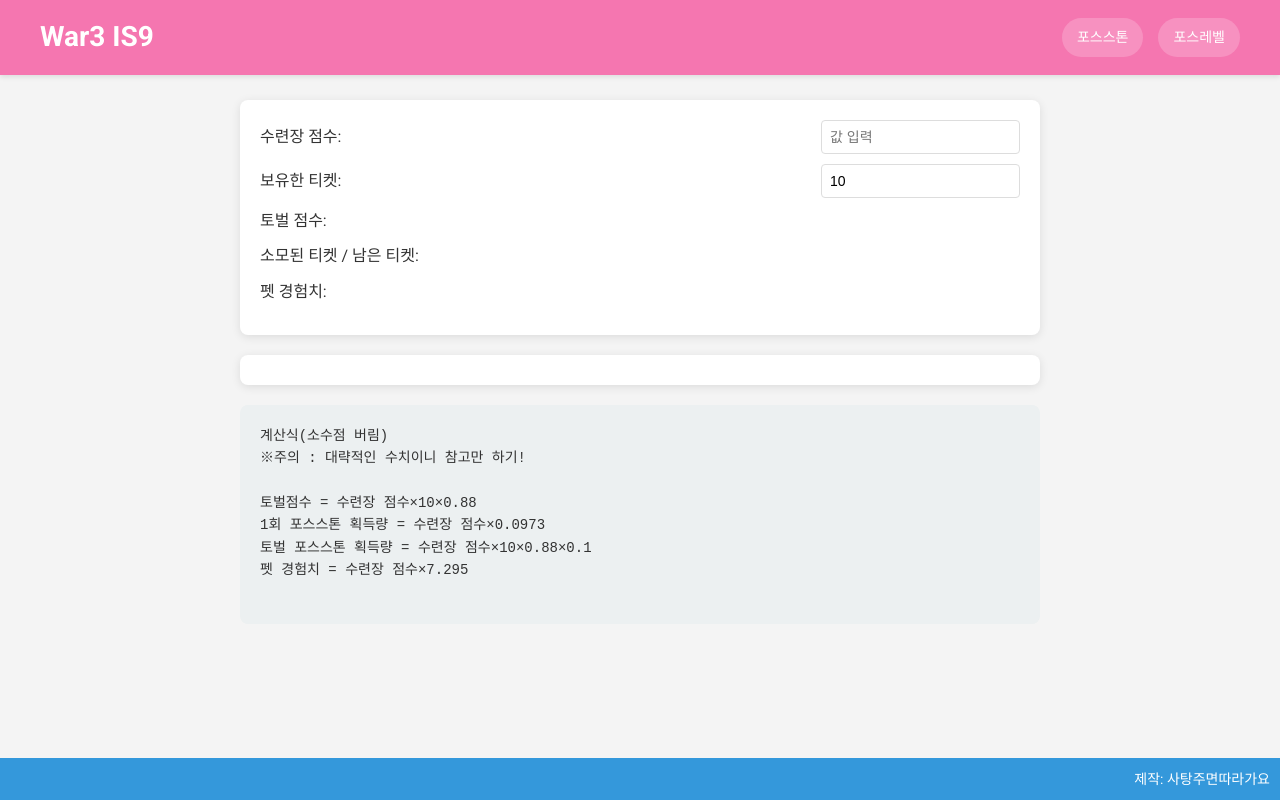
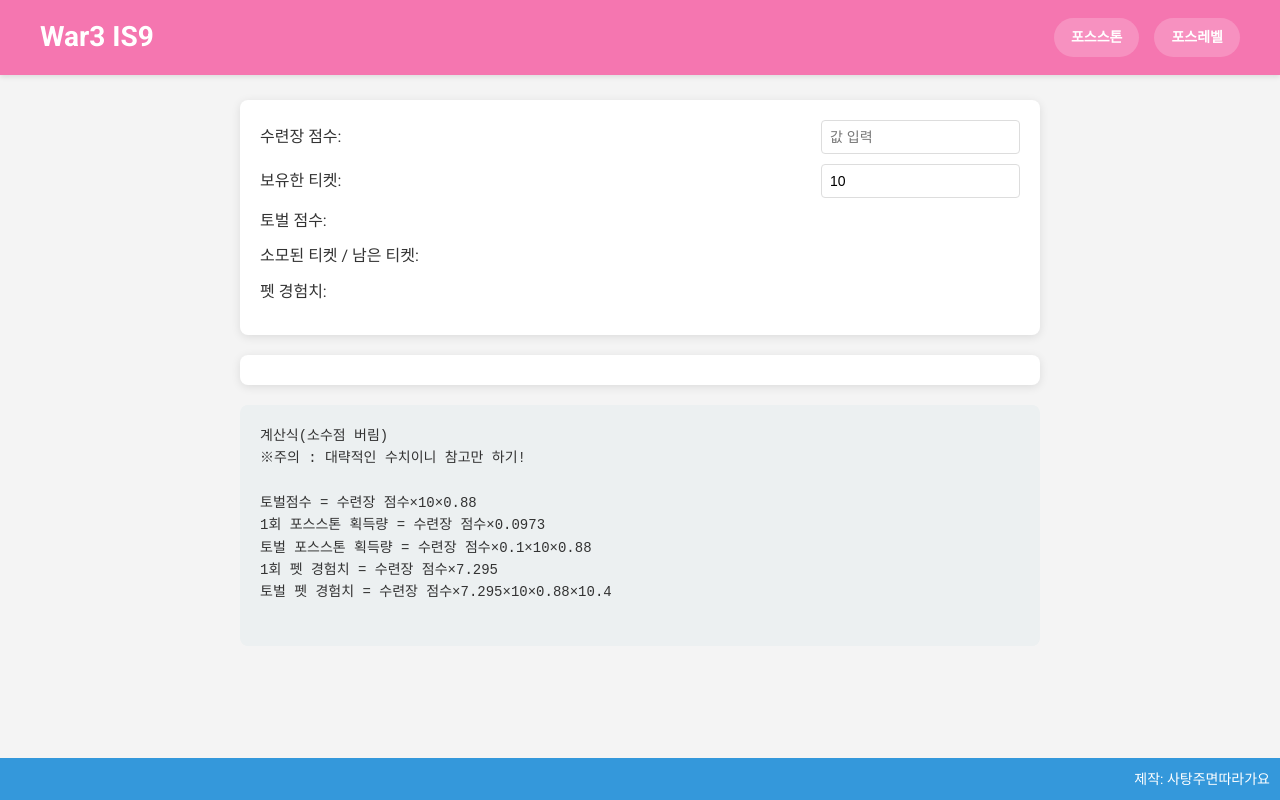
Before and after one commit to woongdam777/isnine, a plain HTML site: page index.html in a window 1280 px wide. Drawn offline with Linux system fonts and the light colour scheme.

Commit message:
edit_pet_calc

```diff
--- a/index.css
+++ b/index.css
@@ -77,9 +77,10 @@ nav ul li {
   background-color: rgba(255,255,255,0.2);
   border-radius: 20px;
   cursor: pointer;
-  padding: 0.8rem 1.5rem;
+  padding: 0.8rem 1.7rem;
   transition: background-color 0.3s, color 0.3s;
   font-size: 1.4rem;
+  font-weight: bold;
 }
 
 nav ul li:hover {
@@ -128,7 +129,7 @@ footer {
   font-size: 1.4rem;
 }
 
-@media (max-width: 768px) {
+@media (max-width: 1024px) {
   .header-content {
     flex-direction: column;
     align-items: flex-start;
@@ -140,7 +141,6 @@ footer {
   }
 
   nav ul {
-    justify-content: space-between;
     width: 100%;
   }
 
@@ -150,7 +150,6 @@ footer {
   }
 
   input {
-    width: 100%;
     margin-top: 0.5rem;
   }
 
--- a/index.html
+++ b/index.html
@@ -13,15 +13,24 @@
       <h1>War3 IS9</h1>
       <nav>
         <ul>
-          <li data-section="section-one">포스스톤</li>
-          <li data-section="section-two">포스레벨</li>
+          <!-- <li data-section="section-one">링크모음</li> -->
+          <li data-section="section-two">포스스톤</li>
+          <li data-section="section-three">포스레벨</li>
         </ul>
       </nav>
     </div>
   </header>
   <div class="content-wrap">
     <main>
-      <section class="section-one">
+      <!-- <section class="section-one">
+        <div class="input-container">
+          <div style="width: 100%; text-align: center; font-size: 3rem;">임시링크</div>
+          <div class="component-input">네이버 카페</div>
+          <div class="component-input">오픈톡방</div>
+          <div class="component-input">디스코드</div>
+        </div>
+      </section> -->
+      <section class="section-two">
         <div class="input-container">
           <div class="component-input">
             <label for="inputValue">수련장 점수:</label>
@@ -51,12 +60,13 @@
 
 토벌점수 = 수련장 점수&times;10&times;0.88
 1회 포스스톤 획득량 = 수련장 점수&times;0.0973
-토벌 포스스톤 획득량 = 수련장 점수&times;10&times;0.88&times;0.1
-펫 경험치 = 수련장 점수&times;7.295
+토벌 포스스톤 획득량 = 수련장 점수&times;0.1&times;10&times;0.88
+1회 펫 경험치 = 수련장 점수&times;7.295
+토벌 펫 경험치 = 수련장 점수&times;7.295&times;10&times;0.88&times;10.4
         </pre>
 
       </section>
-      <section class="section-two" style="display:none;">
+      <section class="section-three" style="display:none;">
         <div class="input-container">
           <div class="component-input">
             <label for="inputForce">현재 포스:</label>
--- a/index.js
+++ b/index.js
@@ -44,7 +44,7 @@ function calculateAndDisplay() {
     let ticketRemainCount = parseInt(ticketValue.value)%10;
     ticketUse.innerHTML = Math.floor(ticketCount)*10 + '개 / ' + ticketRemainCount + '개';
     tenScore.innerHTML = Math.floor(value)*10 + ' 점';
-    petScore.innerHTML = Math.floor(Math.ceil(inputValue.value*7.295)*10*0.88*10.4)+ ' EXP';
+    petScore.innerHTML = Math.floor(Math.ceil(inputValue.value*7.295)*Math.floor(ticketCount)*0.88*10.4)+ ' EXP';
 
     if (isNaN(value) || value < 0) {
         resultList.innerHTML = '<li>수련장 점수를 입력하세요.</li>';
```
